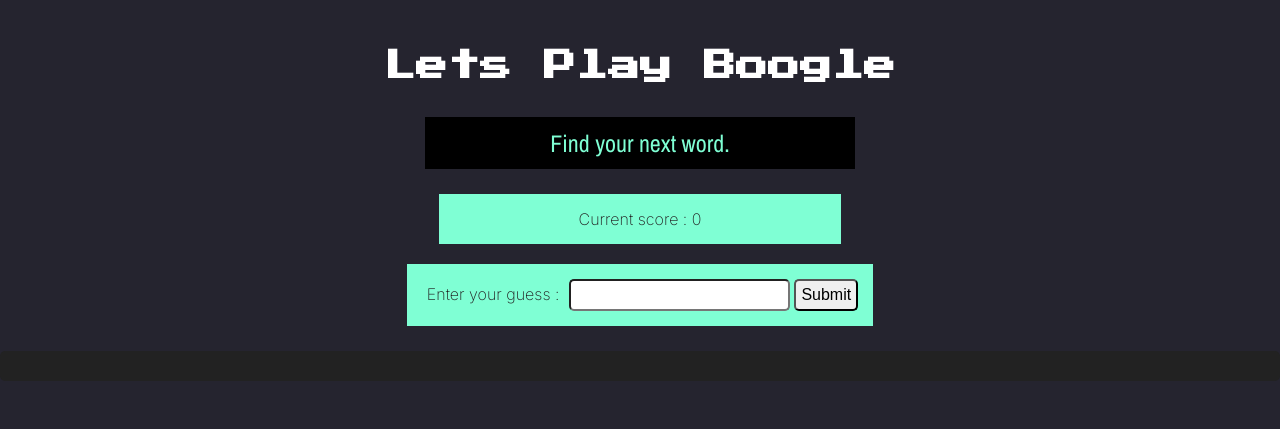
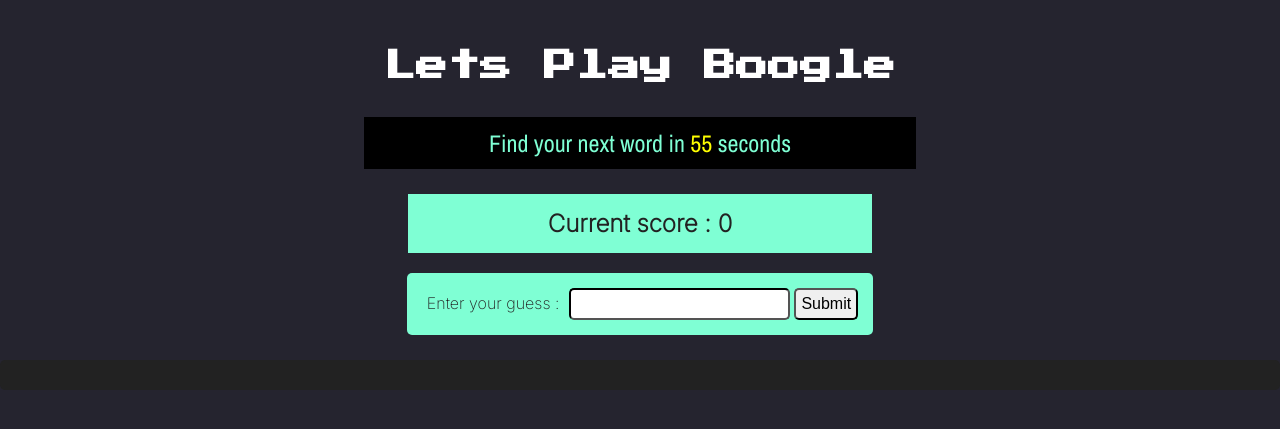
Before and after one commit to samiesmilz/flask-boggle, a Flask app: template templates/index.html in a window 1280 px wide. Shown: the top 429 px of the page. Run offline with Flask 3, Linux system fonts and the light colour scheme; the template is opened without the code that fills it, so the values that code supplies are empty; parts of the project's set-up code (start-up, migrations or seed data) failed here and were passed over.

Commit message:
Add timer

```diff
--- a/app.py
+++ b/app.py
@@ -8,8 +8,10 @@ app.config["SECRET_KEY"] = "mk7638"
 
 @app.route("/")
 def homepage():
-    session['board'] = session.get('board', boggle_game.make_board())
-    session["points"] = session.get('points', 0)
+    # session['board'] = session.get('board', boggle_game.make_board())
+    session['board'] = boggle_game.make_board()
+    session["points"] = 0
+
     return render_template("/index.html")
 
 
@@ -27,6 +29,6 @@ def check_guess():
             points = session["points"]
             return jsonify({"result": "Congrats - You got it right!", "points": points})
         else:
-            return jsonify({"result": "Your word is not on the board!"})
+            return jsonify({"result": "Your guess is not on the board!"})
 
     return jsonify({"result": "Not a word!"})
--- a/static/script.js
+++ b/static/script.js
@@ -2,6 +2,8 @@
 // When the document is ready, listen for the submit event on the guess form
 $(document).ready(() => {
   $("#guess-form").submit(handleFormSubmission);
+  // Start the countdown
+  countdownInterval = setInterval(updateTimer, 1000);
 });
 
 async function handleFormSubmission(event) {
@@ -26,3 +28,17 @@ async function handleFormSubmission(event) {
     console.error("Error:", error);
   }
 }
+
+let timeRemaining = 60;
+let countdownInterval;
+
+// Function to update the timer
+function updateTimer() {
+  $("#timer").text(timeRemaining);
+  if (timeRemaining <= 0) {
+    clearInterval(countdownInterval);
+    $("#guess-input").prop("disabled", true);
+    $("#submit-btn").attr("disabled", true);
+  }
+  timeRemaining--;
+}
--- a/static/styles.css
+++ b/static/styles.css
@@ -70,12 +70,14 @@ body {
   width: max-content;
   justify-self: center;
   padding: 15px;
+  border-radius: 5px;
 }
 
 .guess {
   padding: 5px;
   font-size: 1rem;
   border-radius: 5px;
+  border-color: #000;
 }
 
 #guess-input {
@@ -107,6 +109,14 @@ body {
   justify-self: center;
   padding: 15px 140px;
 }
+
+#score-notice {
+  font-weight: bold;
+  font-size: 1.5rem;
+}
 .spelled {
   background-color: yellow;
 }
+#timer {
+  color: yellow;
+}
--- a/templates/index.html
+++ b/templates/index.html
@@ -14,7 +14,9 @@
     <div class="container">
       <div class="game-title-div">
         <h1 id="game-title">Lets Play Boogle</h1>
-        <p id="subtitle">Find your next word.</p>
+        <p id="subtitle">
+          Find your next word in <span id="timer">60</span> seconds
+        </p>
       </div>
       <div id="score-div">
         <p id="score-notice">Current score : <span id="score-value">0</span></p>
```
